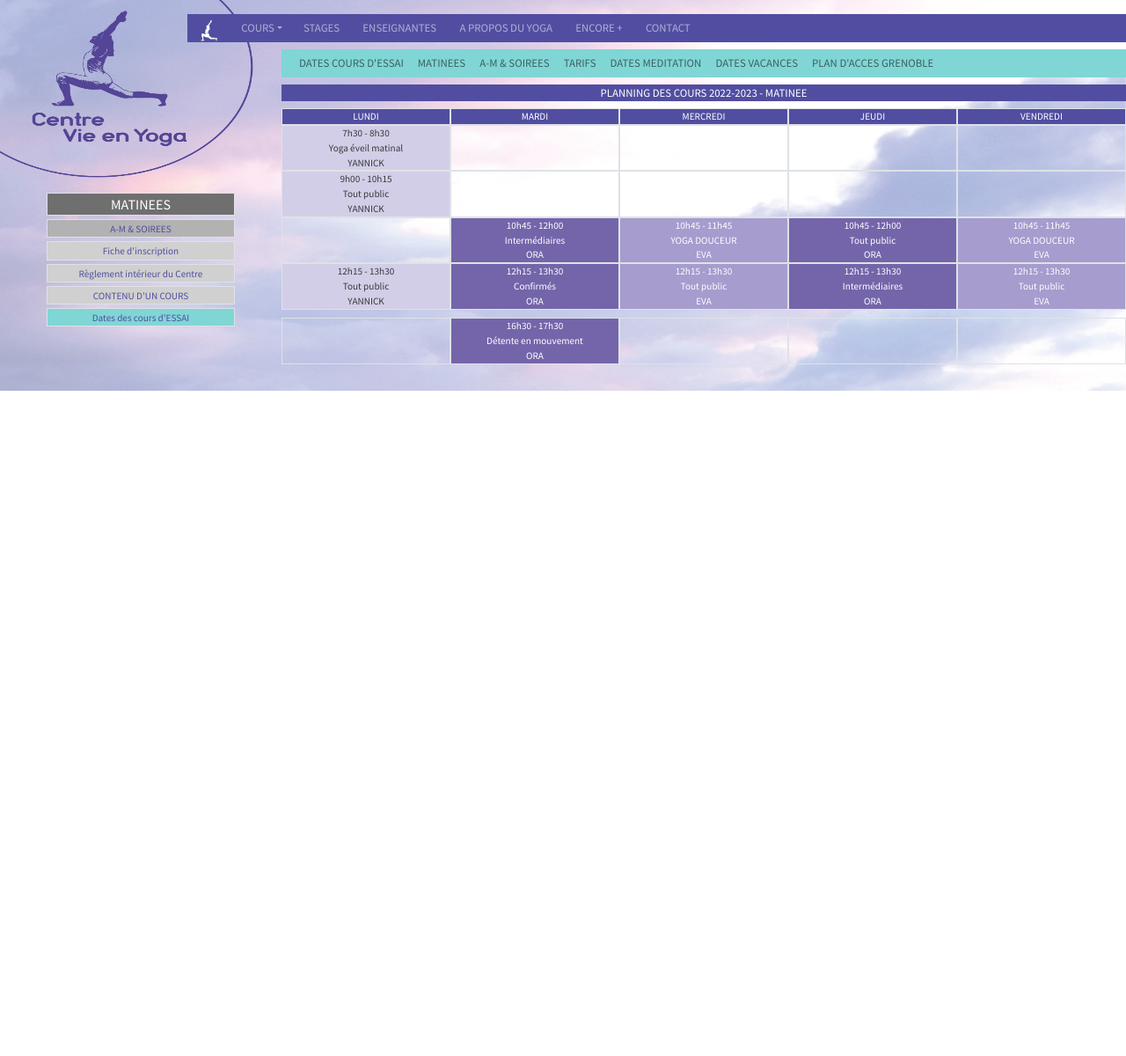
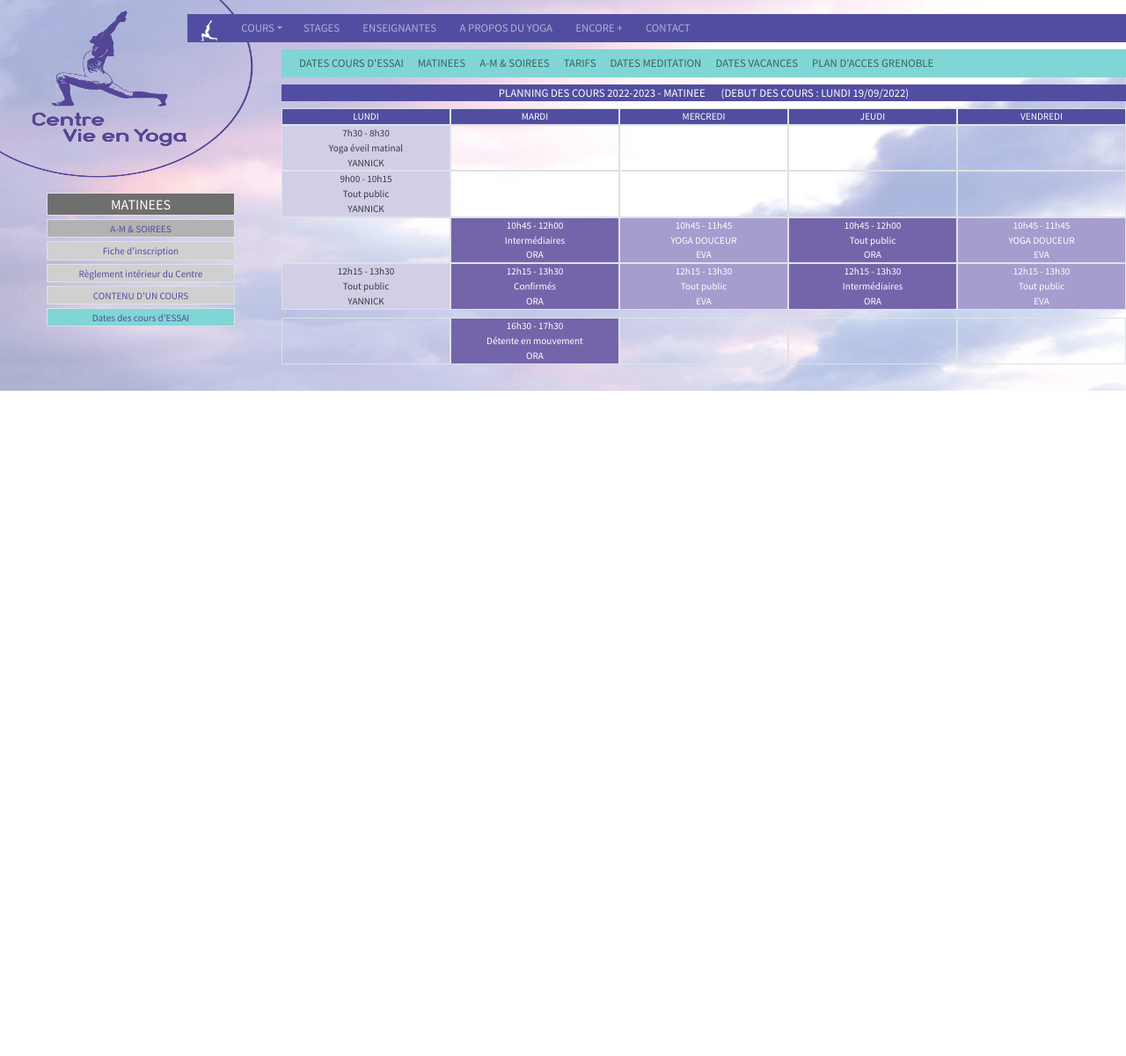
Before and after one commit to vie-en-yoga/vie-en-yoga.github.io, a Jekyll site: the page cours/index.html, which Jekyll copies as it is, in a window 1280 px wide. Shown: the whole page at 88% size. Built offline with Jekyll 4.4.1, drawn with Linux system fonts in a browser that asks for light colours; nearby versions of some CDN libraries.

Commit message:
Débuts des cours

```diff
--- a/cours/cours_apresmidi_soirees.html
+++ b/cours/cours_apresmidi_soirees.html
@@ -120,7 +120,7 @@
       <div class="row mt-2">
         <div class="col-3"></div>
         <div class="col-9 center bg-dark text-center text-white" style="font-size:0.8rem;">
-          PLANNING DES COURS 2022-2023   -   APRES-MIDI et SOIREE
+          PLANNING DES COURS 2022-2023   -   APRES-MIDI et SOIREE    &nbsp; &nbsp; &nbsp;    (DEBUT DES COURS : LUNDI 19/09/2022)
         </div>     <!--  conteneur -->
       </div>
 
--- a/cours/index.html
+++ b/cours/index.html
@@ -120,7 +120,7 @@
       <div class="row mt-2">
         <div class="col-3"></div>
         <div class="col-9 center bg-dark text-center text-white" style="font-size:0.8rem;">
-          PLANNING DES COURS 2022-2023   -   MATINEE
+          PLANNING DES COURS 2022-2023   -   MATINEE  &nbsp; &nbsp; &nbsp;    (DEBUT DES COURS : LUNDI 19/09/2022)
         </div>     <!--  conteneur -->
       </div>
 
```
